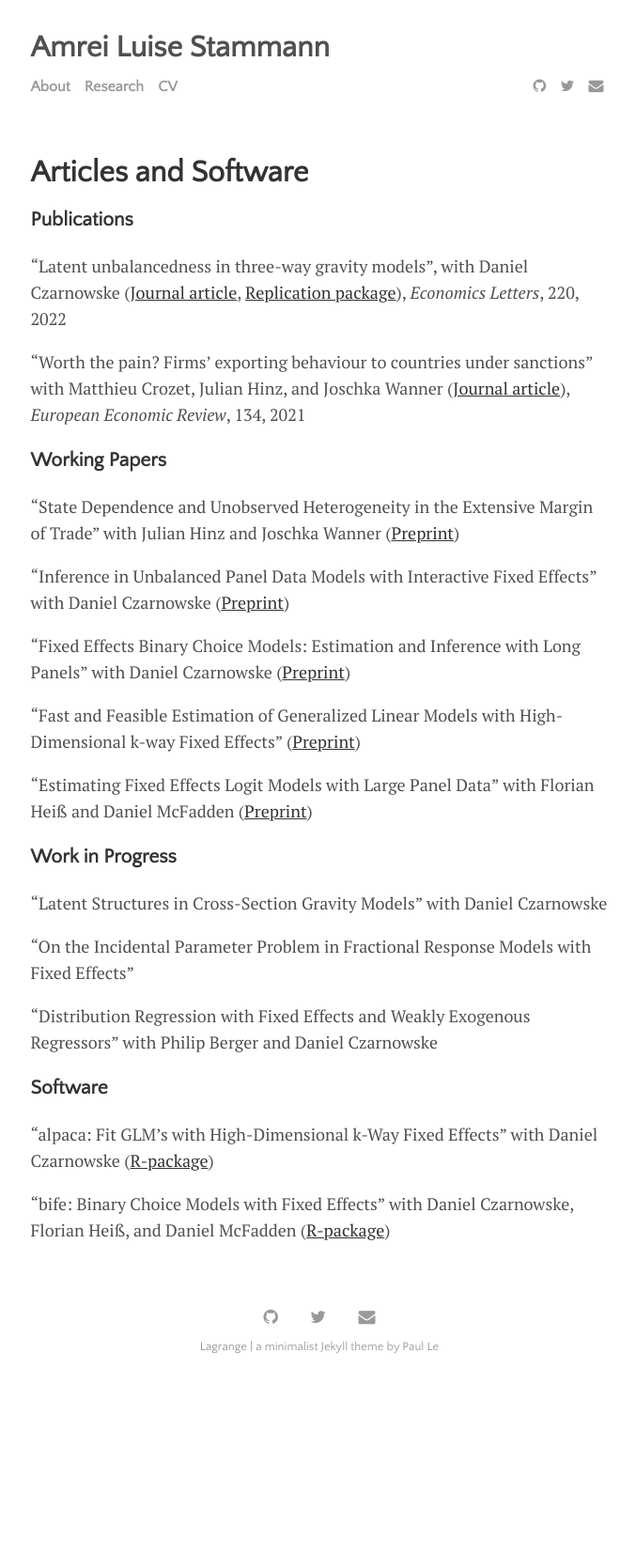
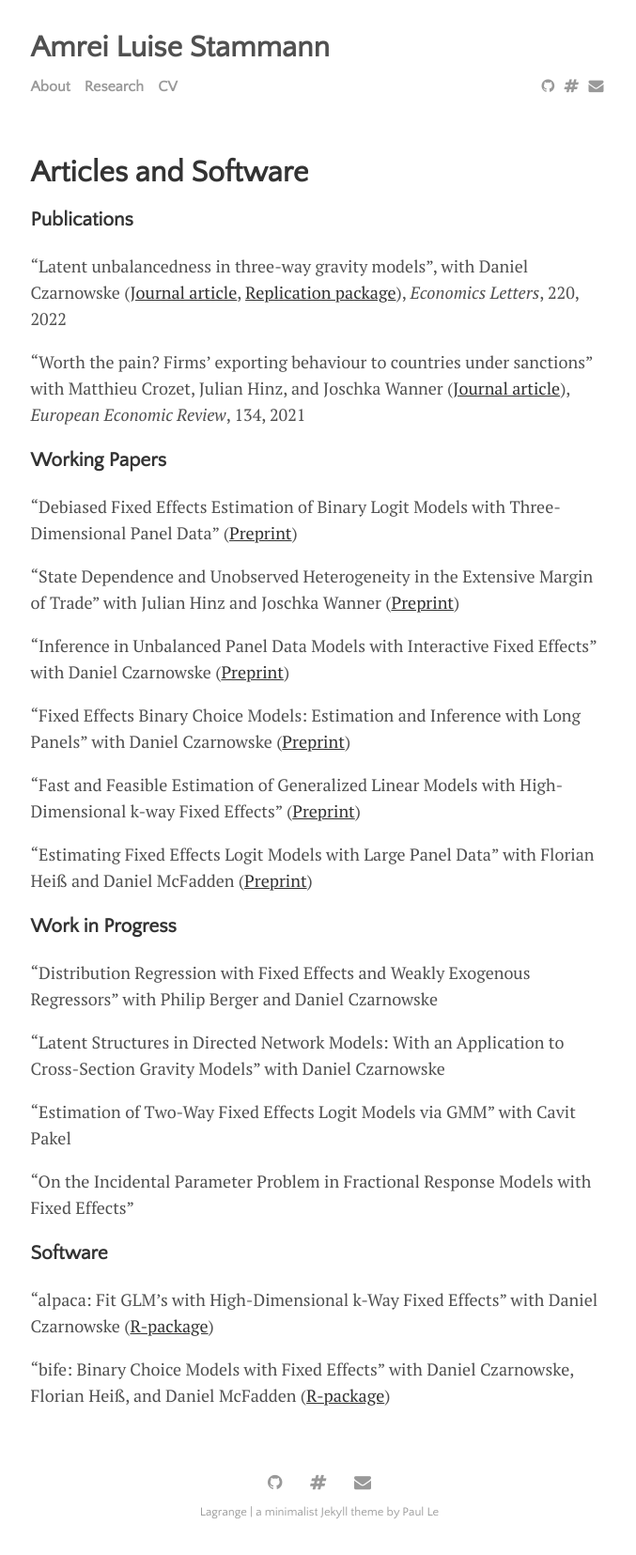
Before and after one commit to amrei-stammann/amrei-stammann.github.io, a Jekyll site: the page built from menu/research.md, in a window 1280 px wide. Shown: the whole page at 94% size, without its empty margins (300-977 px from the left). Built offline with Jekyll 4.4.1, drawn with Linux system fonts in a browser that asks for light colours; before the commit the page ends 1479 px from its top, so only the background shows below that.

Commit message:
update homepage 08.11.2023

```diff
--- a/Gemfile
+++ b/Gemfile
@@ -1,2 +1,4 @@
 source "https://rubygems.org"
 gemspec
+
+gem "webrick", "~> 1.7"
--- a/_data/settings.yml
+++ b/_data/settings.yml
@@ -14,7 +14,7 @@ menu:
 # Available social icons are powered by Font Awesome, so you can use any icon that they offer
 social:
 - {icon: 'github',     link: 'https://www.github.com/amrei-stammann'}
-- {icon: 'twitter',    link: 'https://twitter.com/AmreiStammann'}
+- {icon: 'hashtag',    link: 'https://x.com/AmreiStammann'}
 - {icon: 'envelope',   link: 'mailto:amrei.stammann@rub.de'}
 
 # Customize site text
--- a/menu/research.md
+++ b/menu/research.md
@@ -12,6 +12,8 @@ permalink: /research
 
 ### Working Papers
 
+"Debiased Fixed Effects Estimation of Binary Logit Models with Three-Dimensional Panel Data" ([Preprint](https://arxiv.org/abs/2311.04073))
+
 "State Dependence and Unobserved Heterogeneity in the Extensive Margin of Trade" with Julian Hinz and Joschka Wanner ([Preprint](https://arxiv.org/abs/2004.12655))
 
 "Inference in Unbalanced Panel Data Models with Interactive Fixed Effects" with Daniel Czarnowske ([Preprint](https://arxiv.org/abs/2004.03414))
@@ -24,11 +26,13 @@ permalink: /research
 
 ### Work in Progress
 
-"Latent Structures in Cross-Section Gravity Models" with Daniel Czarnowske
+"Distribution Regression with Fixed Effects and Weakly Exogenous Regressors" with Philip Berger and Daniel Czarnowske
+
+"Latent Structures in Directed Network Models: With an Application to Cross-Section Gravity Models" with Daniel Czarnowske
+
+"Estimation of Two-Way Fixed Effects Logit Models via GMM" with Cavit Pakel
 
 "On the Incidental Parameter Problem in Fractional Response Models with Fixed Effects"
-
-"Distribution Regression with Fixed Effects and Weakly Exogenous Regressors" with Philip Berger and Daniel Czarnowske
 
 ### Software
 
```
Also changed, not shown: index.md (+5 -1 lines), menu/about.md (+5 -1 lines), Gemfile.lock, assets/img/avatar.jpg (added), 11 other files.
